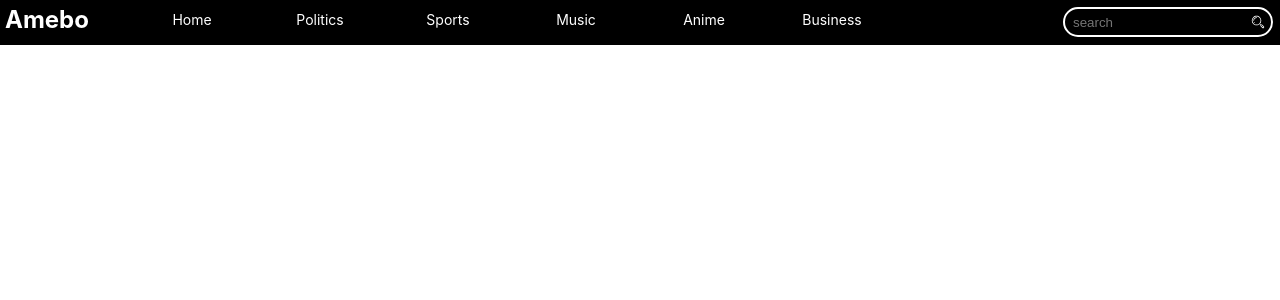
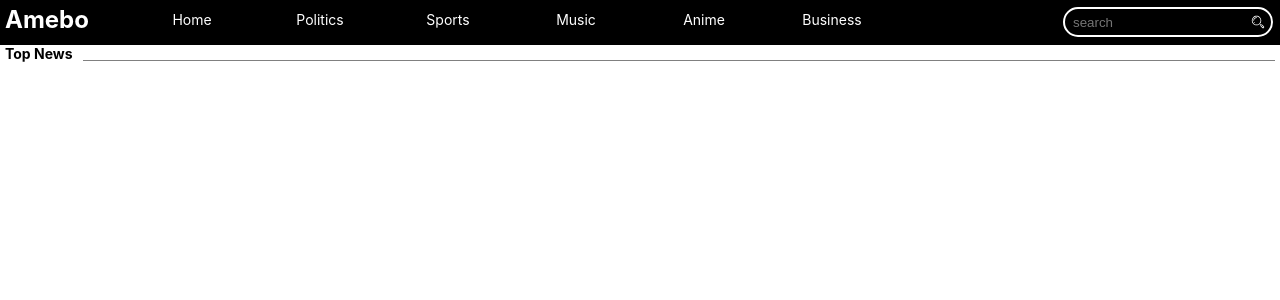
Before and after one commit to code-glutton/news-react-app, a React (Create React App) app: page / in a window 1280 px wide. Shown: the top 300 px of the page. Built offline with nearby package versions, Linux system fonts and the light colour scheme.

Commit message:
section Headers done

```diff
--- a/src/App.js
+++ b/src/App.js
@@ -1,11 +1,13 @@
 import React from 'react';
 import './App.css';
 import NavigationBar from './components/navigation';
+import SectionHeader from './components/sectionHeader';
 
 function App() {
   return (
     <header>
       <NavigationBar/>
+      <SectionHeader header={"Top News"}/>
     </header>
   );
 }
--- a/src/components/navigation.css
+++ b/src/components/navigation.css
@@ -6,7 +6,7 @@
     min-height: 45px;
 }
 
-    .header{
+    .headers{
         padding: 5px;
     }
 
--- a/src/components/navigation.js
+++ b/src/components/navigation.js
@@ -5,7 +5,7 @@ import search from '../IMG/icons8-search.svg'
 function NavigationBar (){
     return(
         <nav className='navigationContainer'>
-            <div className='header'>
+            <div className='headers'>
                 <h2>Amebo</h2>
             </div>
             <div className='listContainer'>
--- /dev/null
+++ b/src/components/sectionHeader.css
@@ -0,0 +1,20 @@
+.sectionHead{
+    display: flex;
+    flex-direction: row;
+    flex-wrap: wrap;
+    min-height: 30px;
+    font-size: 14px;
+    padding: 0px 5px;
+}
+
+    .header{
+        font-weight: bold;
+    }
+
+    .hr{
+        flex: 1;
+        height: 1px;
+        margin-top: 15px;
+        background-color: gray;
+        margin-left: 10px;
+    }
--- a/src/components/sectionHeader.js
+++ b/src/components/sectionHeader.js
@@ -0,0 +1,16 @@
+import React from 'react';
+import "./sectionHeader.css"
+
+function SectionHeader(props){
+    return (
+        <div className="sectionHead">
+            <div className="header">
+                <p>{props.header}</p>
+            </div>
+            <div className="hr">
+            </div>
+        </div>
+    )
+}
+
+export default SectionHeader;
```
